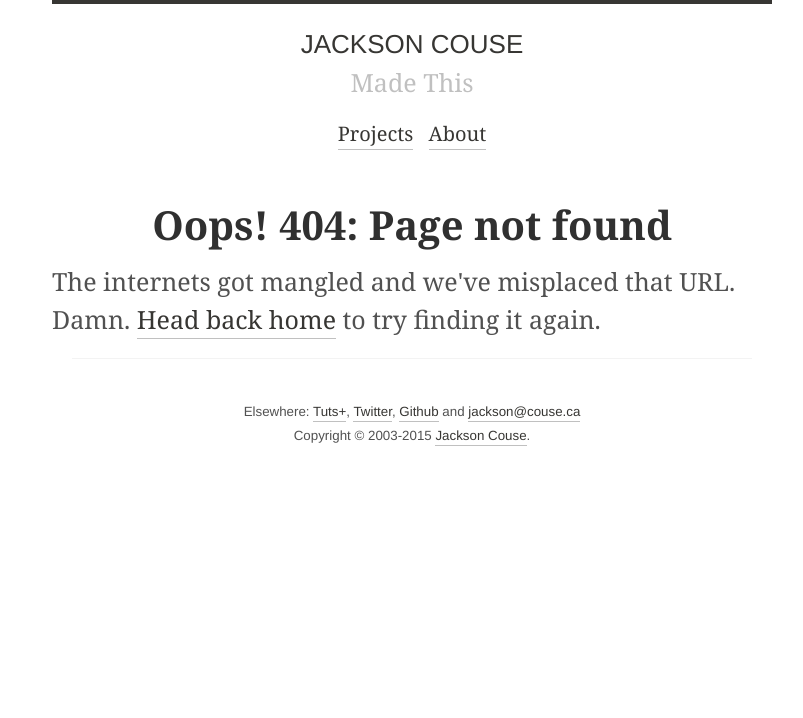
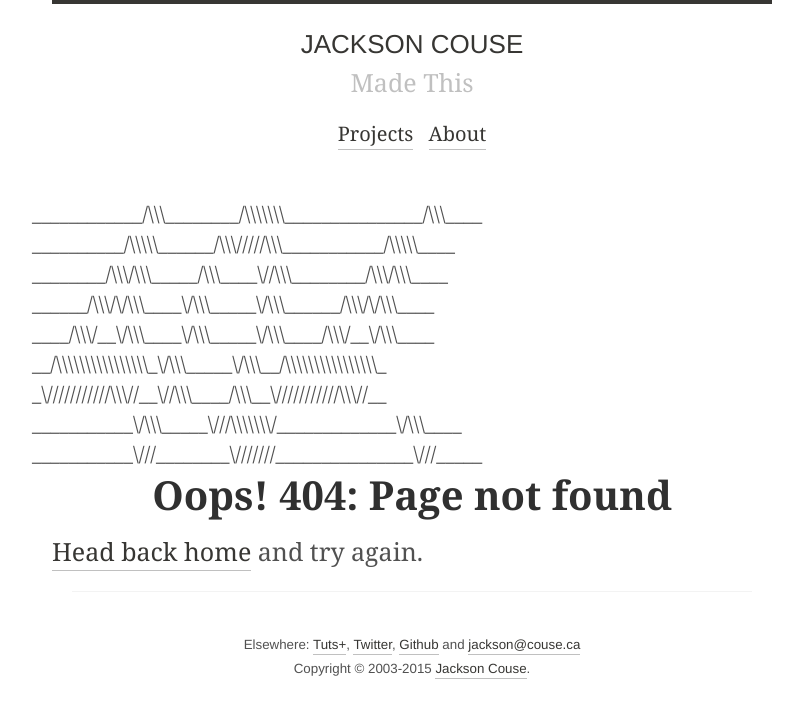
Before and after one commit to jacksoncouse/jacksoncouse.github.io, a Jekyll site: the page built from 404.html, in a window 1280 px wide. Shown: the top 718 px of the page, without its empty margins (228-1031 px from the left). Built offline with Jekyll 4.4.1, drawn with Linux system fonts in a browser that asks for light colours; Markdown is read by kramdown in place of the engine named in the settings.

```diff
--- a/404.html
+++ b/404.html
@@ -4,6 +4,17 @@
 ---
 
 <div class="page">
+
+<span>____________/\\\________/\\\\\\\_______________/\\\____        </span><br>
+<span> __________/\\\\\______/\\\/////\\\___________/\\\\\____       </span><br>
+<span>  ________/\\\/\\\_____/\\\____\//\\\________/\\\/\\\____      </span><br>
+<span>   ______/\\\/\/\\\____\/\\\_____\/\\\______/\\\/\/\\\____     </span><br>
+<span>    ____/\\\/__\/\\\____\/\\\_____\/\\\____/\\\/__\/\\\____    </span><br>
+<span>     __/\\\\\\\\\\\\\\\\_\/\\\_____\/\\\__/\\\\\\\\\\\\\\\\_   </span><br>
+<span>      _\///////////\\\//__\//\\\____/\\\__\///////////\\\//__  </span><br>
+<span>       ___________\/\\\_____\///\\\\\\\/_____________\/\\\____ </span><br>
+<span>        ___________\///________\///////_______________\///_____</span><br>
+
   <h1 class="page-title">Oops! 404: Page not found</h1>
-  <p class="lead">The internets got mangled and we've misplaced that URL. Damn. <a href="/">Head back home</a> to try finding it again.</p>
+  <p class="lead"><a href="/">Head back home</a> and try again.</p>
 </div>
```
Also changed, not shown: cv.md (deleted, +0 -69 lines).
